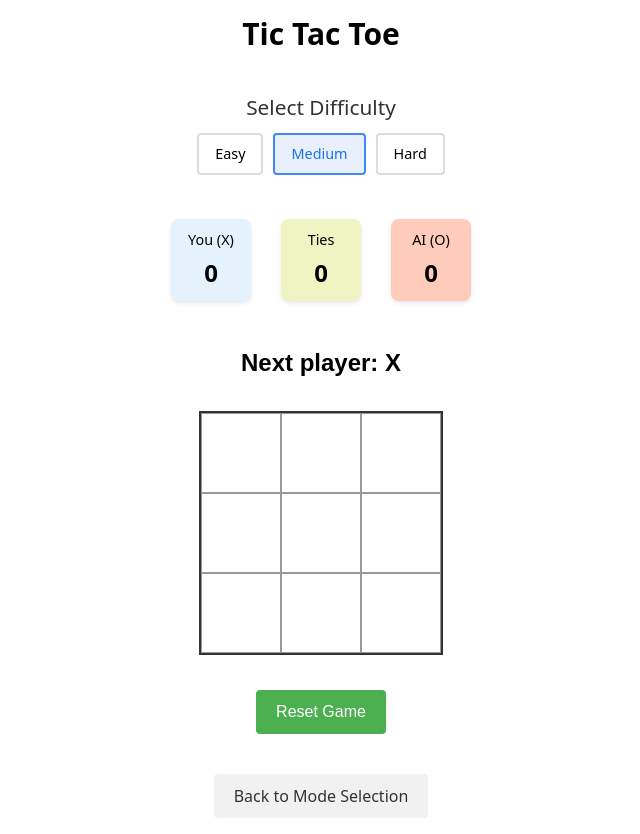
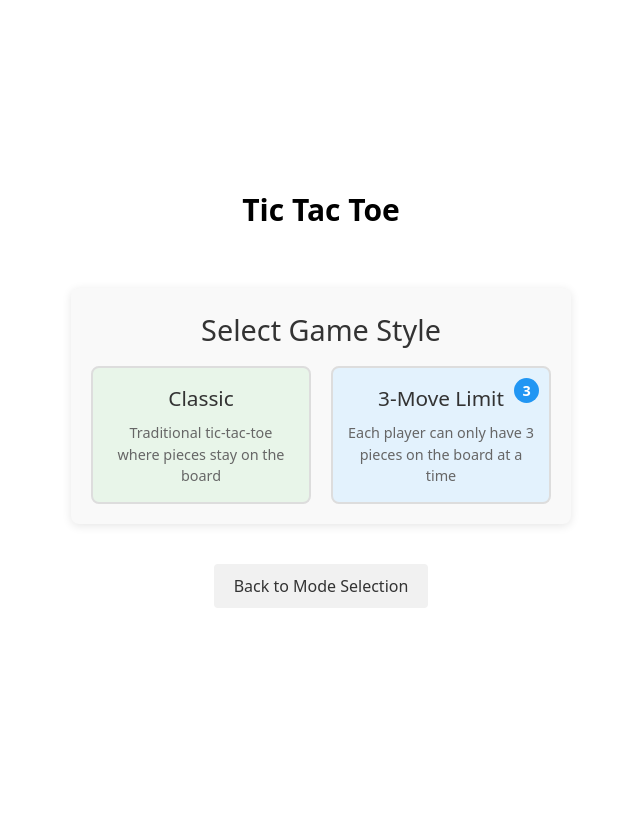
Before and after one commit to bolencki13/tic-tac-toe, a React (Vite) app: page / in a window 1280 px wide. Both pictures are taken after a click on the button "Single Player". Shown: the whole page, without its empty margins (319-959 px from the left). After the commit the page ends 800 px from the top, so only its background shows below. Built offline with nearby package versions, Linux system fonts and the light colour scheme.

Commit message:
Add 3 move max game mode

```diff
--- a/src/App.tsx
+++ b/src/App.tsx
@@ -2,6 +2,7 @@
 import { useState, useEffect } from 'react';
 import { TicTacToe } from './components/TicTacToe';
 import { GameModeSelector } from './components/GameModeSelector';
+import { GameStyleSelector } from './components/GameStyleSelector';
 import { ScoreBoard } from './components/ScoreBoard';
 
 function App() {
@@ -9,6 +10,7 @@ function App() {
    * State vars
    */
   const [gameMode, setGameMode] = useState<TicTacToe.GameMode | null>(null);
+  const [gameStyle, setGameStyle] = useState<TicTacToe.GameStyle | null>(null);
   const [difficulty, setDifficulty] = useState<TicTacToe.Difficulty>('medium');
   const [scores, setScores] = useState({
     player1: 0, // X player (human in single mode)
@@ -16,21 +18,24 @@ function App() {
     ties: 0
   });
   const [previousMode, setPreviousMode] = useState<TicTacToe.GameMode | null>(null);
+  const [previousStyle, setPreviousStyle] = useState<TicTacToe.GameStyle | null>(null);
 
   /**
    * Side effects
    */
-  // Reset scores when game mode changes
+  // Reset scores when game mode or style changes
   useEffect(() => {
-    if (gameMode !== null && gameMode !== previousMode) {
+    if ((gameMode !== null && gameMode !== previousMode) ||
+        (gameStyle !== null && gameStyle !== previousStyle)) {
       setScores({
         player1: 0,
         player2: 0,
         ties: 0
       });
       setPreviousMode(gameMode);
+      setPreviousStyle(gameStyle);
     }
-  }, [gameMode, previousMode]);
+  }, [gameMode, previousMode, gameStyle, previousStyle]);
 
   /**
    * Helpers
@@ -38,14 +43,16 @@ function App() {
   // Reset game state and go back to mode selection
   const handleReset = () => {
     setGameMode(null);
+    setGameStyle(null);
     // Reset scores when going back to mode selection
     setScores({
       player1: 0,
       player2: 0,
       ties: 0
     });
-    // Also reset previousMode to ensure scores will be reset even if the same mode is selected again
+    // Also reset previous states to ensure scores will be reset even if the same options are selected again
     setPreviousMode(null);
+    setPreviousStyle(null);
   };
 
   // Handle game end and update scores
@@ -109,6 +116,16 @@ function App() {
 
       {!gameMode ? (
         <GameModeSelector onSelectMode={setGameMode} />
+      ) : !gameStyle ? (
+        <>
+          <GameStyleSelector onSelectStyle={setGameStyle} />
+          <button
+            className="back-button mt-4"
+            onClick={handleReset}
+          >
+            Back to Mode Selection
+          </button>
+        </>
       ) : (
         <>
           {renderDifficultySelector()}
@@ -118,11 +135,18 @@ function App() {
 
           <TicTacToe
             mode={gameMode}
+            style={gameStyle}
             difficulty={difficulty}
             onGameEnd={handleGameEnd}
           />
           <button
             className="back-button mt-4"
+            onClick={() => setGameStyle(null)}
+          >
+            Change Game Style
+          </button>
+          <button
+            className="back-button mt-2"
             onClick={handleReset}
           >
             Back to Mode Selection
--- /dev/null
+++ b/src/components/GameStyleSelector/index.tsx
@@ -0,0 +1,31 @@
+import React from 'react';
+import { TicTacToe } from '../TicTacToe';
+import './styles.css';
+
+export namespace GameStyleSelector {
+  export type Props = {
+    onSelectStyle: (style: TicTacToe.GameStyle) => void;
+  }
+}
+
+export function GameStyleSelector(props: GameStyleSelector.Props) {
+  /**
+   * Render
+   */
+  return (
+    <div className="game-style-selector">
+      <h2>Select Game Style</h2>
+      <div className="style-options">
+        <div className="style-option" onClick={() => props.onSelectStyle('classic')}>
+          <h3>Classic</h3>
+          <p>Traditional tic-tac-toe where pieces stay on the board</p>
+        </div>
+        <div className="style-option" onClick={() => props.onSelectStyle('limited')}>
+          <h3>3-Move Limit</h3>
+          <p>Each player can only have 3 pieces on the board at a time</p>
+          <div className="style-icon">3</div>
+        </div>
+      </div>
+    </div>
+  );
+}
--- /dev/null
+++ b/src/components/GameStyleSelector/styles.css
@@ -0,0 +1,78 @@
+.game-style-selector {
+  display: flex;
+  flex-direction: column;
+  align-items: center;
+  gap: 15px;
+  padding: 20px;
+  border-radius: 8px;
+  background-color: #f9f9f9;
+  box-shadow: 0 2px 10px rgba(0, 0, 0, 0.1);
+  margin-top: 20px;
+  max-width: 500px;
+}
+
+.game-style-selector h2 {
+  margin: 0;
+  color: #333;
+  font-size: 1.8rem;
+}
+
+.style-options {
+  display: flex;
+  gap: 20px;
+  width: 100%;
+}
+
+.style-option {
+  flex: 1;
+  padding: 15px;
+  border-radius: 8px;
+  border: 2px solid #ddd;
+  cursor: pointer;
+  transition: all 0.2s;
+  text-align: center;
+  position: relative;
+}
+
+.style-option:hover {
+  transform: translateY(-3px);
+  box-shadow: 0 5px 10px rgba(0, 0, 0, 0.1);
+  border-color: #4285f4;
+}
+
+.style-option h3 {
+  margin-top: 0;
+  margin-bottom: 8px;
+  font-size: 1.3rem;
+  color: #333;
+}
+
+.style-option p {
+  margin: 0;
+  color: #666;
+  font-size: 0.9rem;
+}
+
+.style-option:first-child {
+  background-color: #e8f5e9;
+}
+
+.style-option:last-child {
+  background-color: #e3f2fd;
+}
+
+.style-icon {
+  position: absolute;
+  top: 10px;
+  right: 10px;
+  width: 25px;
+  height: 25px;
+  border-radius: 50%;
+  background-color: #2196f3;
+  color: white;
+  display: flex;
+  align-items: center;
+  justify-content: center;
+  font-weight: bold;
+  font-size: 0.9rem;
+}
--- a/src/components/TicTacToe/index.tsx
+++ b/src/components/TicTacToe/index.tsx
@@ -5,9 +5,11 @@ import './styles.css';
 export namespace TicTacToe {
   export type GameMode = 'single' | 'multi';
   export type Difficulty = 'easy' | 'medium' | 'hard';
+  export type GameStyle = 'classic' | 'limited';
 
   export type Props = {
     mode: GameMode;
+    style: GameStyle;
     difficulty?: Difficulty;
     onGameEnd?: (winner: string | null) => void;
   }
@@ -21,9 +23,16 @@ export function TicTacToe(props: TicTacToe.Props) {
   const [isXNext, setIsXNext] = useState<boolean>(true);
   const [winner, setWinner] = useState<string | null>(null);
   const [isAIThinking, setIsAIThinking] = useState<boolean>(false);
+  // Track move history for limited mode (3 moves per player)
+  const [xMoves, setXMoves] = useState<number[]>([]);
+  const [oMoves, setOMoves] = useState<number[]>([]);
+  const [highlightCell, setHighlightCell] = useState<number | null>(null);
 
   // AI player is always 'O', human is always 'X' in single player mode
   const aiPlayer = 'O';
+
+  // Constants
+  const MAX_MOVES_PER_PLAYER = 3;
 
   /**
    * Side effects
@@ -34,6 +43,22 @@ export function TicTacToe(props: TicTacToe.Props) {
       makeAIMove();
     }
   }, [isXNext, winner, props.mode]);
+
+  // Effect to highlight the next piece to be removed in limited mode
+  useEffect(() => {
+    if (props.style === 'limited') {
+      // Highlight the oldest piece for the next player
+      if (isXNext && xMoves.length === MAX_MOVES_PER_PLAYER) {
+        setHighlightCell(xMoves[0]);
+      } else if (!isXNext && oMoves.length === MAX_MOVES_PER_PLAYER) {
+        setHighlightCell(oMoves[0]);
+      } else {
+        setHighlightCell(null);
+      }
+    } else {
+      setHighlightCell(null);
+    }
+  }, [isXNext, xMoves, oMoves, props.style]);
 
   /**
    * Helpers
@@ -62,7 +87,12 @@ export function TicTacToe(props: TicTacToe.Props) {
   // AI move handler
   const makeAIMove = () => {
     // If game is over or not AI's turn, do nothing
-    if (winner || isXNext || board.every(square => square !== null)) {
+    if (winner || isXNext) {
+      return;
+    }
+
+    // In classic mode, also return if board is full
+    if (props.style === 'classic' && board.every(square => square !== null)) {
       return;
     }
 
@@ -91,14 +121,32 @@ export function TicTacToe(props: TicTacToe.Props) {
       }
 
       if (moveIndex >= 0) {
+        // Limited mode special handling for AI
+        if (props.style === 'limited') {
+          // If AI already has MAX_MOVES_PER_PLAYER moves, remove the oldest one
+          if (oMoves.length >= MAX_MOVES_PER_PLAYER) {
+            const oldestMoveIndex = oMoves[0];
+            newBoard[oldestMoveIndex] = null;
+
+            // Update O moves array (remove oldest and add new)
+            setOMoves(prevMoves => [...prevMoves.slice(1), moveIndex]);
+          } else {
+            // Just add the new move
+            setOMoves(prevMoves => [...prevMoves, moveIndex]);
+          }
+        }
+
+        // Update the board with AI's move
         newBoard[moveIndex] = aiPlayer;
         setBoard(newBoard);
 
+        // Check for winner
         const newWinner = calculateWinner(newBoard);
         if (newWinner) {
           setWinner(newWinner);
           props.onGameEnd?.(newWinner);
-        } else if (newBoard.every(square => square !== null)) {
+        } else if (props.style === 'classic' && newBoard.every(square => square !== null)) {
+          // Draw case in classic mode only
           props.onGameEnd?.(null);
         }
       }
@@ -115,19 +163,51 @@ export function TicTacToe(props: TicTacToe.Props) {
       return;
     }
 
+    const currentPlayer = isXNext ? 'X' : 'O';
+    const currentMoves = isXNext ? xMoves : oMoves;
     const newBoard = [...board];
-    newBoard[index] = isXNext ? 'X' : 'O';
+
+    // Limited mode special handling
+    if (props.style === 'limited') {
+      // If player already has MAX_MOVES_PER_PLAYER moves, remove the oldest one
+      if (currentMoves.length >= MAX_MOVES_PER_PLAYER) {
+        const oldestMoveIndex = currentMoves[0];
+        newBoard[oldestMoveIndex] = null;
+
+        // Update the moves array (remove oldest and add new)
+        if (isXNext) {
+          setXMoves(prevMoves => [...prevMoves.slice(1), index]);
+        } else {
+          setOMoves(prevMoves => [...prevMoves.slice(1), index]);
+        }
+      } else {
+        // Just add the new move
+        if (isXNext) {
+          setXMoves(prevMoves => [...prevMoves, index]);
+        } else {
+          setOMoves(prevMoves => [...prevMoves, index]);
+        }
+      }
+    }
+
+    // Update the board with the new move
+    newBoard[index] = currentPlayer;
     setBoard(newBoard);
 
+    // Check for winner
     const newWinner = calculateWinner(newBoard);
     if (newWinner) {
       setWinner(newWinner);
       props.onGameEnd?.(newWinner);
-    } else if (newBoard.every(square => square !== null)) {
+    } else {
+      // In classic mode, check for draw when board is full
+      // In limited mode, we never reach a draw by filling the board
+      if (props.style === 'classic' && newBoard.every(square => square !== null)) {
         // Draw case
         props.onGameEnd?.(null);
       } else {
         setIsXNext(!isXNext);
+      }
     }
   };
 
@@ -136,28 +216,55 @@ export function TicTacToe(props: TicTacToe.Props) {
     setIsXNext(true);
     setWinner(null);
     setIsAIThinking(false);
+    setXMoves([]);
+    setOMoves([]);
+    setHighlightCell(null);
   };
 
-  const renderSquare = (index: number) => (
+  const renderSquare = (index: number) => {
+    const isHighlighted = highlightCell === index;
+    const squareClassName = `square ${isHighlighted ? 'highlighted' : ''}`;
+
+    return (
       <button
-      className="square"
+        className={squareClassName}
         onClick={() => handleClick(index)}
         aria-label={`Square ${index}`}
       >
         {board[index]}
+        {isHighlighted && <span className="removal-indicator">↻</span>}
       </button>
     );
+  };
 
   /**
    * Status message
    */
-  const status = winner
-    ? `Winner: ${winner}`
-    : board.every(square => square !== null)
-      ? 'Game ended in a draw'
-      : isAIThinking
-        ? 'AI is thinking...'
-        : `Next player: ${isXNext ? 'X' : 'O'}`;
+  const getMoveCount = (player: string) => {
+    return player === 'X' ? xMoves.length : oMoves.length;
+  };
+
+  let status;
+  if (winner) {
+    status = `Winner: ${winner}`;
+  } else if (props.style === 'classic' && board.every(square => square !== null)) {
+    status = 'Game ended in a draw';
+  } else if (isAIThinking) {
+    status = 'AI is thinking...';
+  } else {
+    const currentPlayer = isXNext ? 'X' : 'O';
+    status = `Next player: ${currentPlayer}`;
+
+    // Add move count for limited mode
+    if (props.style === 'limited') {
+      const moveCount = getMoveCount(currentPlayer);
+      status += ` (${moveCount}/${MAX_MOVES_PER_PLAYER} moves)`;
+
+      if (moveCount === MAX_MOVES_PER_PLAYER) {
+        status += ' - Next move will replace oldest piece';
+      }
+    }
+  }
 
   /**
    * Render
```
Also changed, not shown: src/components/TicTacToe/styles.css (+20 -0 lines). Lines whose indentation alone changed are shown as unchanged.
